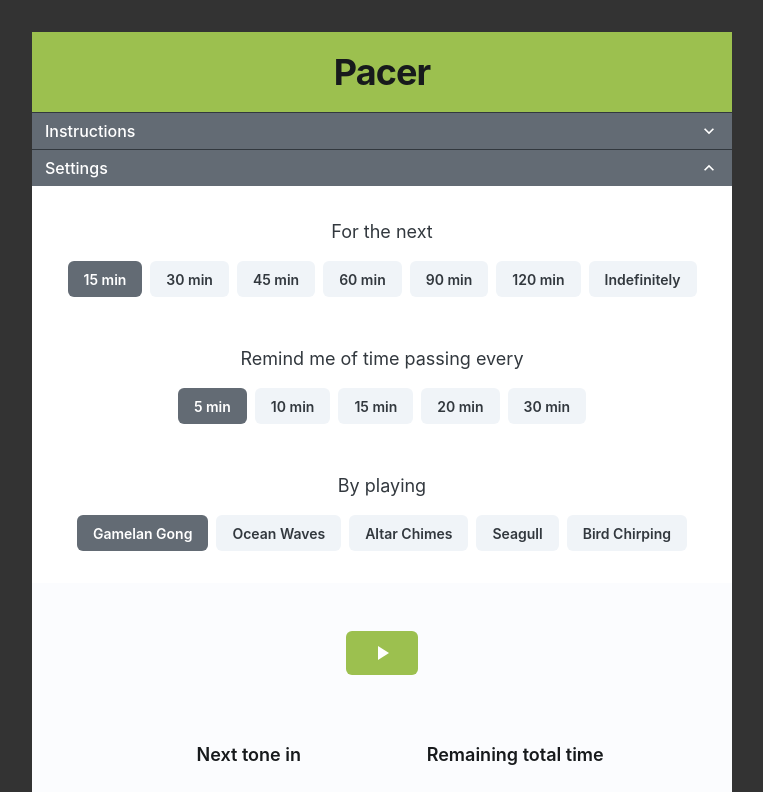
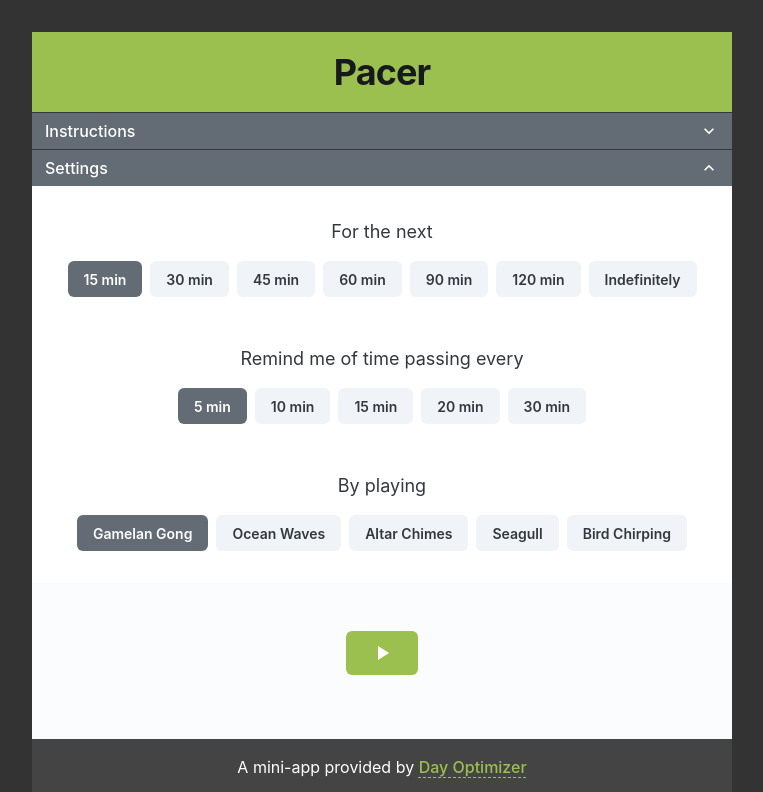
Before and after one commit to fastfedora/pacer, a React (Vite) app: page / in a window 1280 px wide. Shown: the top 792 px of the page, without its empty margins (258-1021 px from the left). Built offline with nearby package versions, Linux system fonts and the light colour scheme.

Commit message:
feat: Hide timer until first use

```diff
--- a/src/App.tsx
+++ b/src/App.tsx
@@ -116,7 +116,9 @@ function App() {
             }}
           />
 
-          <Timer timerInfo={timerInfo} />
+          {timerInfo &&
+            <Timer timerInfo={timerInfo} />
+          }
         </Stack>
       </Sheet>
 
```
